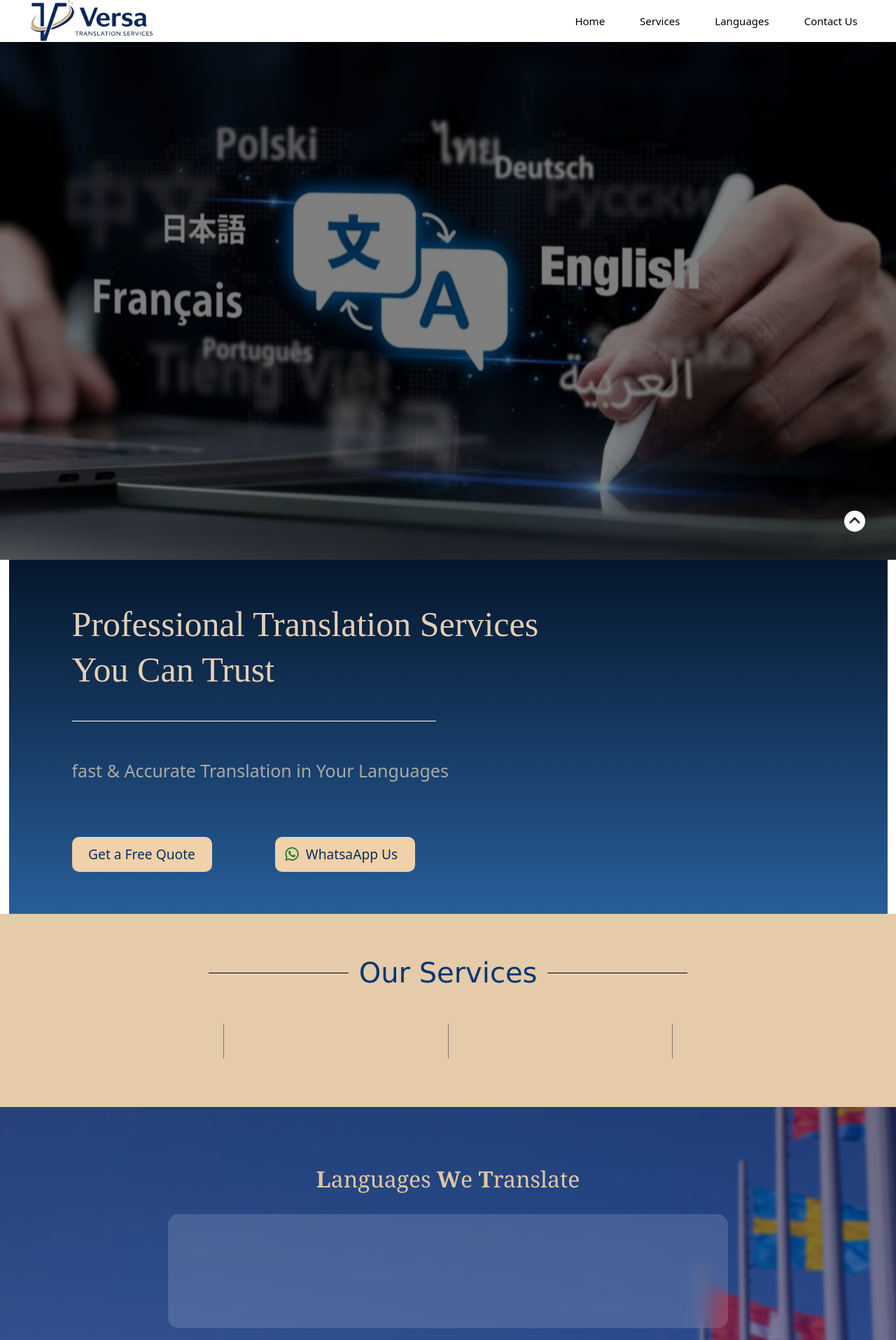
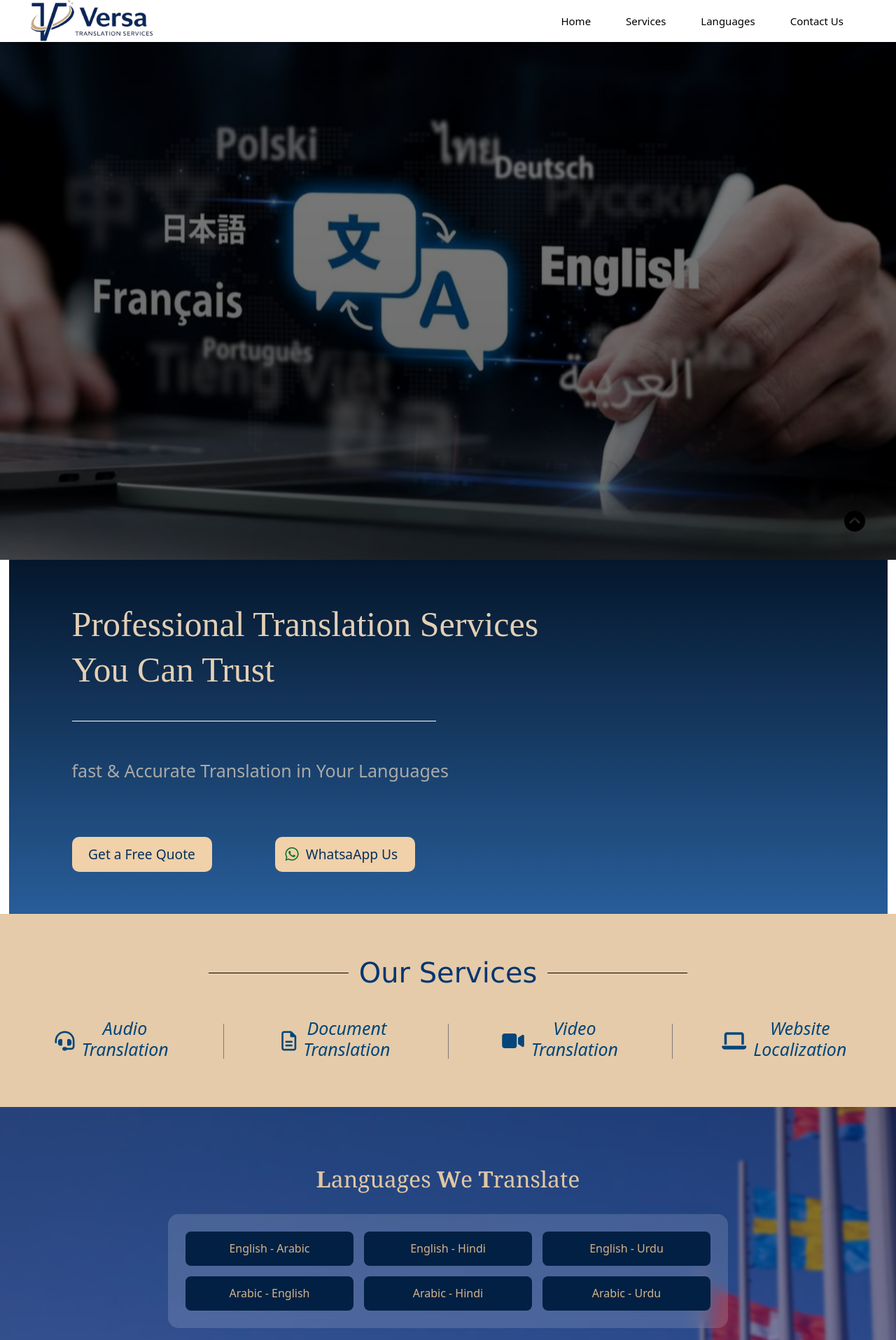
Before and after one commit to shifatasni/Versa-translation, a Django app: page / in a window 1280 px wide. Shown: the top 1915 px of the page at 70% size. Run offline with Django 5.2, Linux system fonts and the light colour scheme; some libraries are stand-ins or nearby versions.

```diff
--- a/static/style.css
+++ b/static/style.css
@@ -148,46 +153,72 @@
 
 
 
-/* DEFAULT (desktop) → hide */
-.nav-contact {
-  display: none;
+
+
+
+
+
+/* ===== BASE (ALL SCREENS) ===== */
+.body {
+  position: relative;
+  width: 100%;
+  height: 100vh;          /* full screen */
+  overflow: hidden;
+  display: flex;
+  align-items: center;
+  justify-content: center;
 }
 
-
-.body {
-  display: flex;
-  flex-wrap: wrap;
-  margin: auto;
-  gap: 20px;
-
+/* IMAGE */
+.body img {
   width: 100%;
-  min-height: 100vh;
-
-  background-image:
-    linear-gradient(rgba(0,0,0,0.5), rgba(0,0,0,0.5)),
-    url("/static/images/translate.jpg");
-
-  background-size: cover;          /* fills screen */
-  background-position: center;     /* keeps center visible */
-  background-repeat: no-repeat;
+  height: 100%;
+  object-fit: cover;      /* fills screen nicely */
+  position: absolute;
+  top: 0;
+  left: 0;
 }
 
-/* 🔥 MOBILE FIX */
-@media (max-width: 768px) {
-  .body {
-    min-height: 100vh;             /* 🔥 important */
-    background-size: cover;        /* keep full screen fill */
-    background-position: center;   /* prevent weird crop */
+/* GRADIENT OVERLAY */
+.overlay {
+  position: absolute;
+  inset: 0;
+  background: linear-gradient(
+    rgba(0,0,0,0.5),
+    rgba(0,0,0,0.6)
+  );
+  z-index: 1;
+}
+
+/* TEXT */
+.body-text {
+  position: relative;
+  z-index: 2;
+  color: white;
+  text-align: center;
+  font-size: 42px;
+  max-width: 80%;
+}
+
+/* ===== TABLET ===== */
+@media (max-width: 1024px) {
+  .body-text {
+    font-size: 32px;
   }
 }
 
-/* 🔥 SMALL MOBILE (extra fix) */
-@media (max-width: 480px) {
+/* ===== MOBILE ===== */
+@media (max-width: 768px) {
   .body {
-    min-height: 100vh;
-    background-position: center center;
+    height: 80vh; /* slightly smaller for mobile */
+  }
+
+  .body-text {
+    font-size: 24px;
+    max-width: 90%;
   }
 }
+
 
 .home{
   display: flex;
@@ -395,11 +428,8 @@
   padding: 15px;
   border-radius: 8px;
   text-align: center;
-  opacity: 0;
-  transform: translateY(30px);
-  transition: all 0.5s ease;
+
 }
-
 
 
 
@@ -439,88 +466,6 @@
     grid-template-columns: 1fr;
   }
 }
-
-/* Hover effect (trigger animation) */
-.language:hover .lang-div-main div {
-  opacity: 1;
-  transform: translateY(0);
-}
-
-/* ✨ Delay for smooth sequence */
-.language:hover .lang-div1 {
-  transition-delay: 0.1s;
-}
-
-.language:hover .lang-div2 {
-  transition-delay: 0.3s;
-}
-
-.language:hover .lang-div3 {
-  transition-delay: 0.5s;
-}
-.language:hover .lang-div4 {
-  transition-delay: 0.7s;
-}
-
-.language:hover .lang-div5 {
-  transition-delay: 0.9s;
-}
-.language:hover .lang-div6 {
-  transition-delay: 1s;
-}
-/* Text style */
-.h5 {
-  margin: 0;
-  font-weight: 500;
-}
-
-/* Optional hover on each item */
-.lang-div-main div:hover {
-
-  transform: scale(1.05);
-}
-
-
-
-
-/* Initial hidden state */
-.serv-div i,
-.serv-div h3,
-.line3, .line4, .line5 {
-  opacity: 0;
-  transform: scale(0.8);
-  transition: all 0.4s ease;
-
-}
-
-
-
-/* 🔥 Hover main div */
-.service:hover .serv-div i,
-.service:hover .serv-div h3,
-.service:hover .line3,
-.service:hover .line4,
-.service:hover .line5 {
-  opacity: 1;
-  transform: scale(1);
-   animation-fill-mode: forwards
-}
-
-/* ✨ Sequence animation (based on your structure order) */
-.service:hover .fa-solid { transition-delay: 0.2s; }
-.service:hover .audio { transition-delay: 0.3s; }
-
-.service:hover .fa-regular { transition-delay: 0.5s; }
-.service:hover .document { transition-delay: 0.6s; }
-
-.service:hover #video-icon { transition-delay: 0.8s; }
-.service:hover .video { transition-delay: 0.9s; }
-
-.service:hover #lap-icon { transition-delay: 1.1s; }
-.service:hover .website { transition-delay: 1.2s; }
-
-
-
 
 
 
@@ -1441,7 +1337,7 @@
   right: 30px;
   font-size: 20px;
   background:none;
-  color: white;
+  color:black;
   border: none;
   padding: 10px 14px;
   border-radius: 50%;
--- a/templates/index.html
+++ b/templates/index.html
@@ -4,7 +4,14 @@
 {% block content %}
 
 <section  class= "body" >
+ <img src="/static/images/translate.jpg" alt="background image">
+
+  <div class="overlay"></div>
+
+
 </section>
+
+
 <section class="home">
     <h1 class="main-head">Professional Translation Services<br>
        You Can Trust
```
Also changed, not shown: other parts of static/style.css (+9 -54 lines), static/script.js (line endings or trailing spaces).
